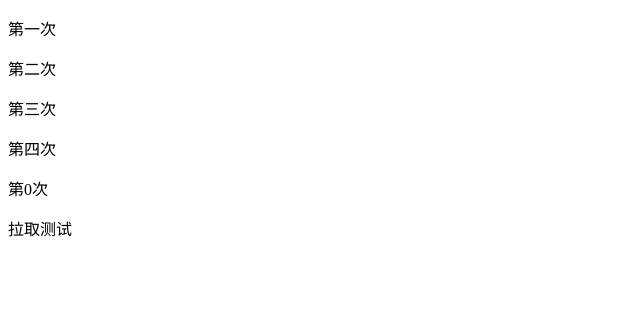
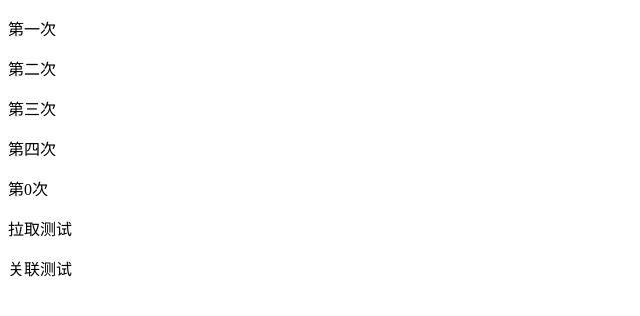
Before and after one commit to nthq2004/bs001, a plain HTML site: page jq001.html in a window 1280 px wide. Shown: the whole page, without its empty margins (0-640 px from the left). Drawn offline with Linux system fonts and the light colour scheme.

Commit message:
关联测试

```diff
--- a/jq001.html
+++ b/jq001.html
@@ -14,6 +14,7 @@
     <p>第四次</p>
     <P>第0次</P>
     <p>拉取测试</p>
+    <p>关联测试</p>
     <script>
 
         (function(){
```
